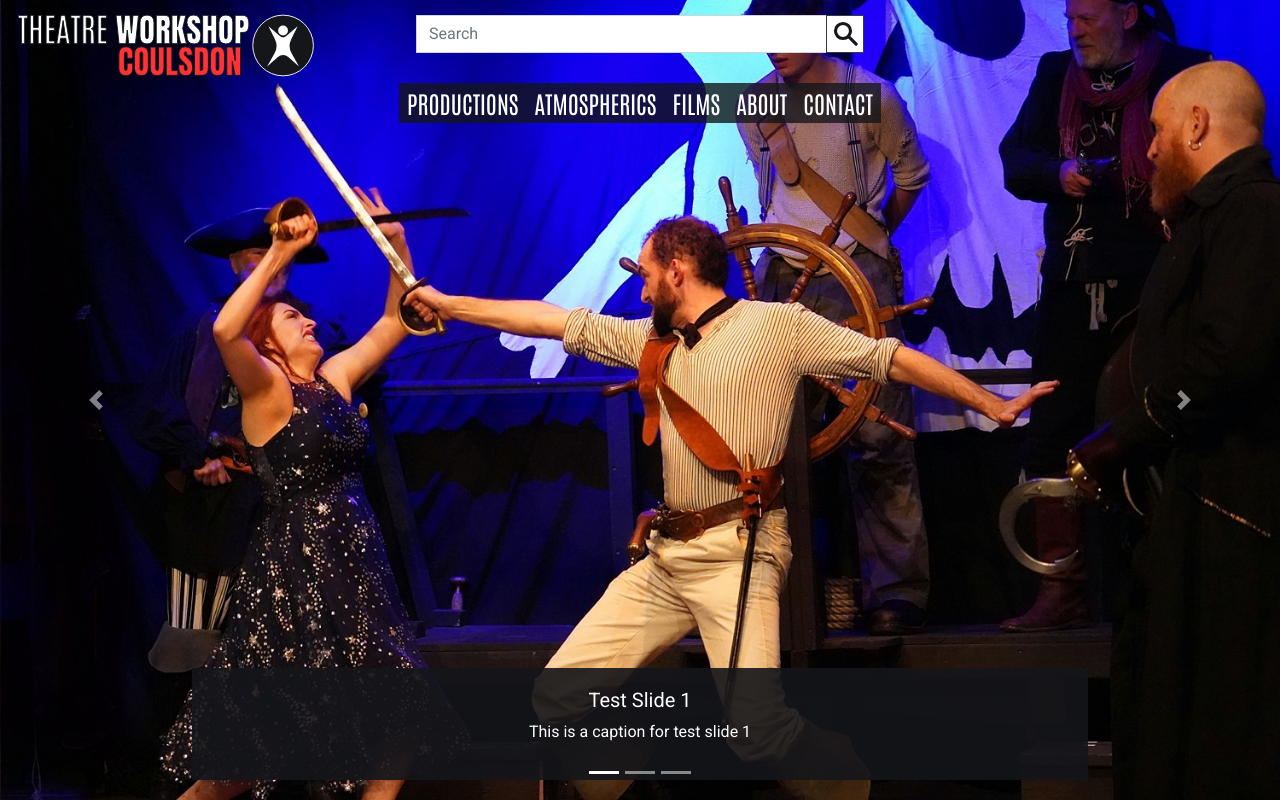
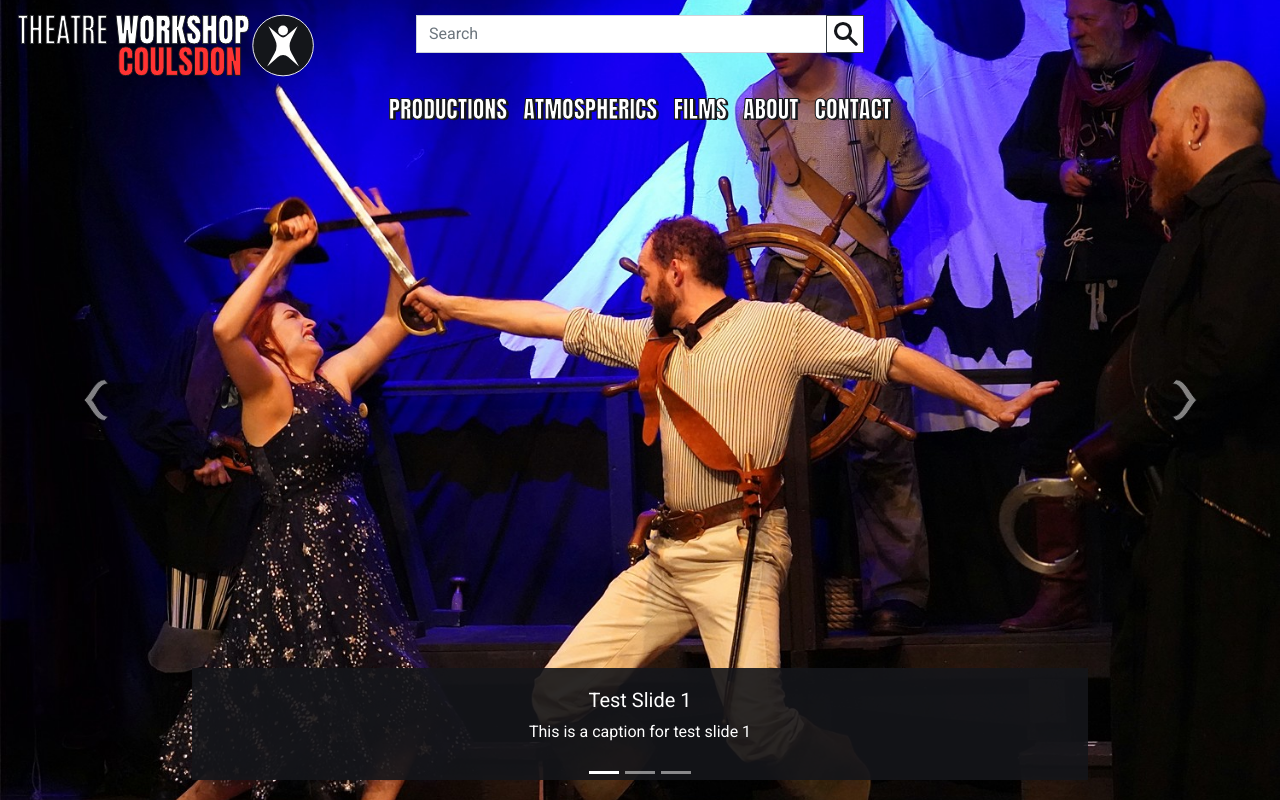
Before and after one commit to seanyoung247/TWCoulsdon, a Django app: page / in a window 1280 px wide. Run offline with Django 3.2, Linux system fonts and the light colour scheme; some libraries are stand-ins or nearby versions.

Commit message:
chore: adds improvements for landing page style

```diff
--- a/home/templates/home/index.html
+++ b/home/templates/home/index.html
@@ -37,11 +37,17 @@
       </div>
     </div>
     <a class="carousel-control-prev" href="#home-page-carousel" role="button" data-slide="prev">
-      <span class="carousel-control-prev-icon" aria-hidden="true"></span>
+      <!--<span class="carousel-control-prev-icon" aria-hidden="true"></span>-->
+      <svg class="carousel-control-icon" width="200mm" height="200mm" version="1.1" viewBox="0 0 200 200" xmlns="http://www.w3.org/2000/svg">
+        <path d="m148.78 35.061-14.484-16.254c-36.738-0.045762-54.749 54.326-82.037 81.576 27.288 27.25 45.3 81.622 82.037 81.576l14.484-16.254c-36.101-0.43876-43.579-43.556-65.38-65.322 21.802-21.766 29.279-64.883 65.38-65.322z"/>
+      </svg>
       <span class="sr-only">Previous</span>
     </a>
     <a class="carousel-control-next" href="#home-page-carousel" role="button" data-slide="next">
-      <span class="carousel-control-next-icon" aria-hidden="true"></span>
+      <!--<span class="carousel-control-next-icon" aria-hidden="true"></span>-->
+      <svg class="carousel-control-icon" width="200mm" height="200mm" version="1.1" viewBox="0 0 200 200" xmlns="http://www.w3.org/2000/svg">
+        <path d="m53.536 35.061 14.484-16.254c36.738-0.0458 54.749 54.326 82.037 81.576-27.288 27.25-45.3 81.622-82.037 81.576l-14.484-16.254c36.101-0.43876 43.579-43.556 65.38-65.322-21.802-21.766-29.279-64.883-65.38-65.322z"/>
+      </svg>
       <span class="sr-only">Next</span>
     </a>
   </section>
--- a/static/css/base.css
+++ b/static/css/base.css
@@ -28,11 +28,6 @@ body {
 /*
  * Page header and menubar
  */
-/*header {
-  height: 92px;
-  overflow: visible;
-  background-color: var(--dark-color);
-}*/
 
 .nav-wrapper {
   position: absolute;
@@ -45,7 +40,6 @@ body {
   max-width: 1500px;
   margin: 0 auto;
   color: var(--light-color);
-/*  background-color: var(--dark-color);*/
 }
 
 .navbar:first-child {
@@ -84,7 +78,7 @@ body {
 }
 
 .navbar-nav {
-  font-family: 'Antonio', sans-serif;
+  font-family: 'Anton', sans-serif;
   font-size: 1.5rem;
 }
  /* Searchbar */
@@ -138,7 +132,7 @@ body {
 }
 
 .nav-item {
-  background-color: none;
+  -webkit-text-stroke: 1px var(--dark-color);
 }
 
 .nav-link {
@@ -173,6 +167,14 @@ body {
   background-color: rgba(var(--dark-color-rgb), 0.9);
 }
 
+.carousel-control-icon {
+  width: 50px;
+  height: 50px;
+  fill: var(--light-color);
+  stroke: var(--dark-color);
+  stroke-width: 3.5;
+}
+
 @media (min-width: 576px) {
   .navbar-collapse > .nav-search-form {
     width: 75%;
@@ -180,9 +182,6 @@ body {
 }
 
 @media (min-width: 992px) {
-/*  header {
-    height: 145px;
-  }*/
   #home-page-carousel {
     height: 100%;
   }
@@ -201,7 +200,6 @@ body {
     display: none;
   }
   .nav-item {
-    line-height: 1.5rem;
-    background-color: rgba(var(--dark-color-rgb), 0.8);
+    text-shadow: 2px 1px var(--dark-color);
   }
 }
--- a/templates/base.html
+++ b/templates/base.html
@@ -15,7 +15,7 @@
 
     {% block fonts %}
       <link rel="preconnect" href="https://fonts.gstatic.com">
-      <link href="https://fonts.googleapis.com/css2?family=Antonio&family=Roboto:wght@400;700&display=swap" rel="stylesheet">
+      <link href="https://fonts.googleapis.com/css2?family=Anton&family=Antonio&family=Roboto:wght@400;700&display=swap" rel="stylesheet">
     {% endblock %}
 
     {% block scripts %}
```
Also changed, not shown: docs/images/chevron.svg.
